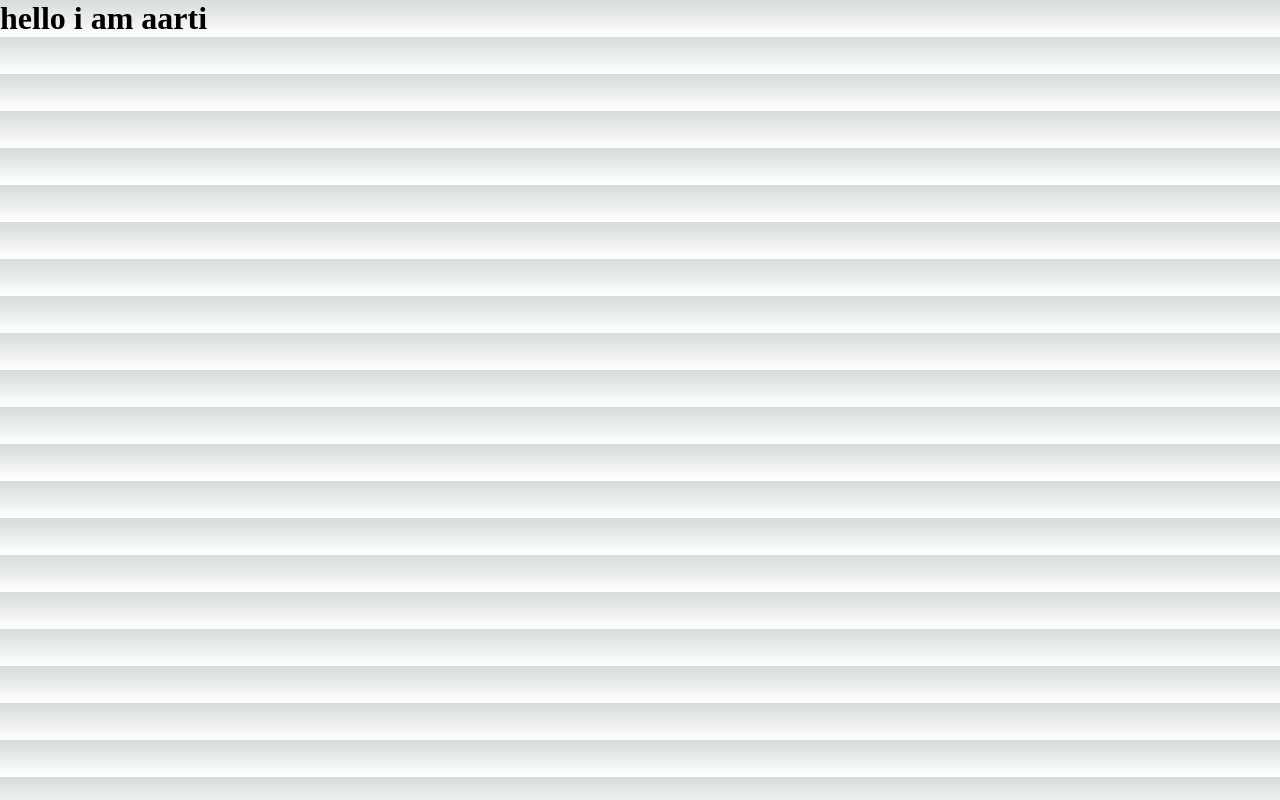
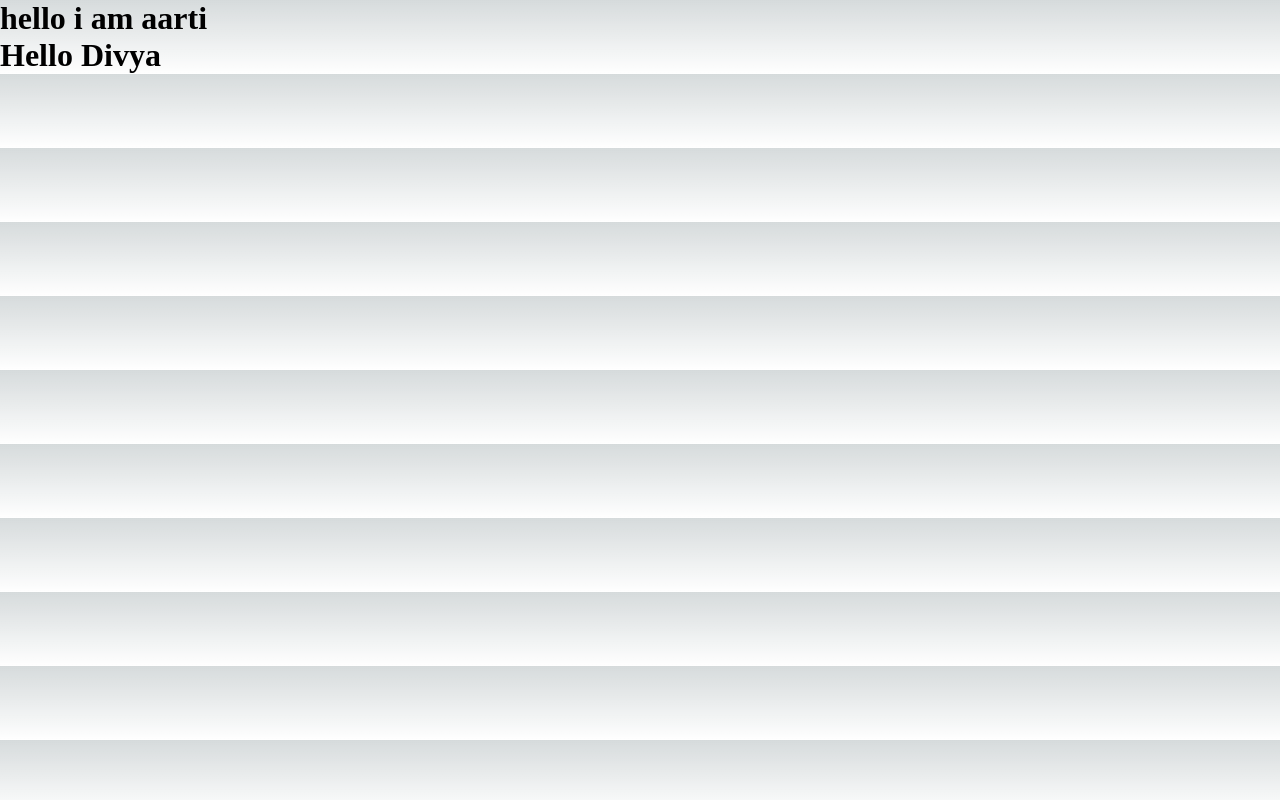
Before and after one commit to AartiBagwan/aart-work, a Next.js app: page / in a window 1280 px wide. Built offline with nearby package versions, Linux system fonts and the light colour scheme.

Commit message:
aart work first commit

```diff
--- a/pages/index.js
+++ b/pages/index.js
@@ -4,6 +4,8 @@ const index = () => {
   return (
     <div>
       <h1>hello i am aarti</h1>
+    <h1>Hello Divya </h1>
+
     </div>
   )
 }
```
